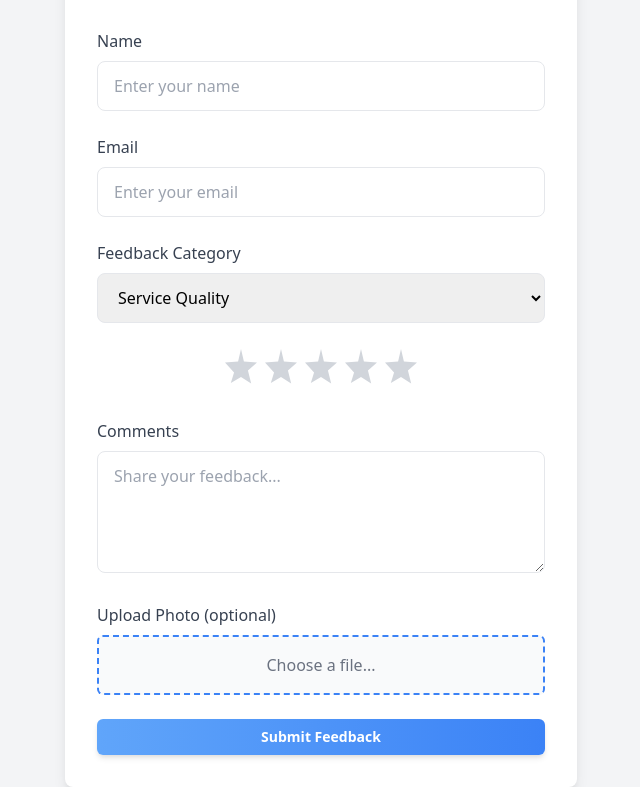
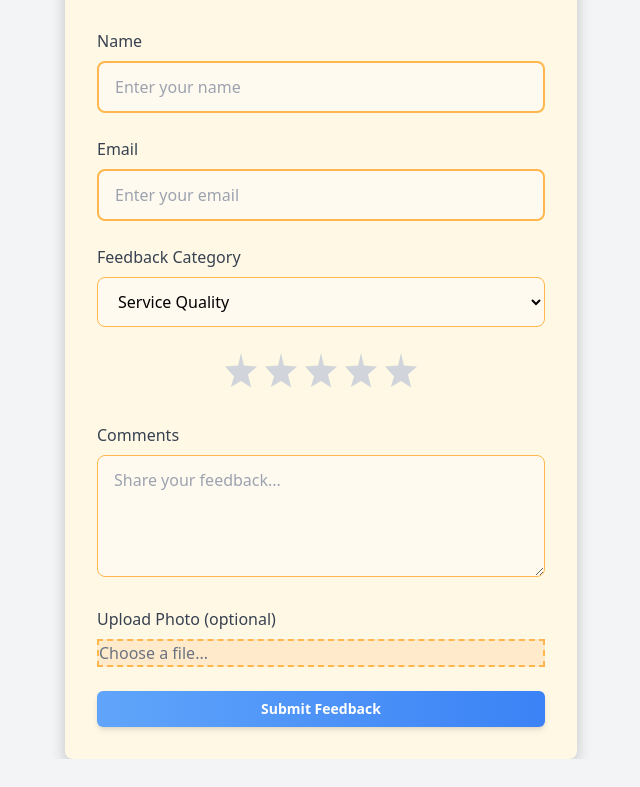
Before and after one commit to Gobizrate/formtoko, a plain HTML site: page FormRate.html in a window 1280 px wide. Shown: the part 111-898 px from the top of the page, without its empty margins (319-959 px from the left). After the commit the page ends 870 px from the top, so only its background shows below. Drawn offline with nearby package versions, Linux system fonts and the light colour scheme.

Commit message:
Enhance form styling with new background colors, improved hover effects, and updated button designs

```diff
--- a/styles.css
+++ b/styles.css
@@ -1,35 +1,89 @@
+/* Mengubah warna latar belakang form */
+body {
+  background-color: #f3f4f6;
+}
+
+.bg-white {
+  background-color: #fef8e4;
+  border-radius: 0.5rem;
+  box-shadow: 0px 5px 15px rgba(0, 0, 0, 0.2);
+  transition: transform 0.3s ease, box-shadow 0.3s ease;
+}
+
+.bg-white:hover {
+  transform: scale(1.02);
+  box-shadow: 0px 8px 20px rgba(0, 0, 0, 0.3);
+}
+
+h2 {
+  color: #ff6363;
+  font-size: 2.5rem;
+  font-family: 'Roboto', sans-serif;
+}
+
+p {
+  color: #737373;
+}
+
+/* Gaya input dan textarea */
+input[type="text"],
+input[type="email"],
+select,
+textarea {
+  border: 2px solid #ffb74d;
+  background-color: #fffaf0;
+  transition: background-color 0.3s ease, border-color 0.3s ease;
+}
+
+input[type="text"]:focus,
+input[type="email"]:focus,
+select:focus,
+textarea:focus {
+  border-color: #ff6363;
+  background-color: #fff3e0;
+  box-shadow: 0 0 10px rgba(255, 99, 99, 0.3);
+}
+
+/* Gaya hover pada bintang */
+.star {
+  cursor: pointer;
+  transition: transform 0.3s ease;
+}
+
 .star:hover {
-    transform: scale(1.2);
+  transform: scale(1.3);
   color: #facc15;
-    transition: transform 0.2s, color 0.2s;
 }
-  #photo {
-    display: none;
+
+.selected {
+  color: #ffb74d;
 }
-  .glow-button {
-    background-image: linear-gradient(90deg, #3b82f6, #2563eb);
+
+/* Gaya pada area unggahan */
+.upload-area {
+  border: 2px dashed #ffb74d;
+  background-color: #ffebcc;
+  transition: background-color 0.3s ease, border-color 0.3s ease;
+}
+
+.upload-area:hover {
+  border-color: #ff8f00;
+  background-color: #ffe0b2;
+}
+
+/* Gaya tombol submit */
+button {
+  background: linear-gradient(90deg, #ff6363, #ffa26b);
   color: white;
   font-weight: bold;
   padding: 0.5rem 1.25rem;
-    border-radius: 0.375rem;
-    box-shadow: 0px 4px 15px rgba(59, 130, 246, 0.4);
-    transition: all 0.3s ease;
+  border-radius: 0.5rem;
+  box-shadow: 0px 4px 15px rgba(255, 99, 99, 0.4);
+  transition: transform 0.3s ease, box-shadow 0.3s ease;
 }
-  .glow-button:hover {
-    background-image: linear-gradient(90deg, #2563eb, #1e40af);
+
+button:hover {
+  background: linear-gradient(90deg, #ff8f00, #ff6363);
   transform: scale(1.05);
-    box-shadow: 0px 6px 20px rgba(59, 130, 246, 0.6);
+  box-shadow: 0px 6px 20px rgba(255, 99, 99, 0.6);
 }
-  .upload-area {
-    border: 2px dashed #3b82f6;
-    border-radius: 0.375rem;
-    padding: 1rem;
-    text-align: center;
-    transition: all 0.3s ease;
-    cursor: pointer;
-    background-color: #f9fafb;
-  }
-  .upload-area:hover {
-    border-color: #2563eb;
-    background-color: #e0f2fe;
-  }
```
Lines whose indentation alone changed are shown as unchanged.
